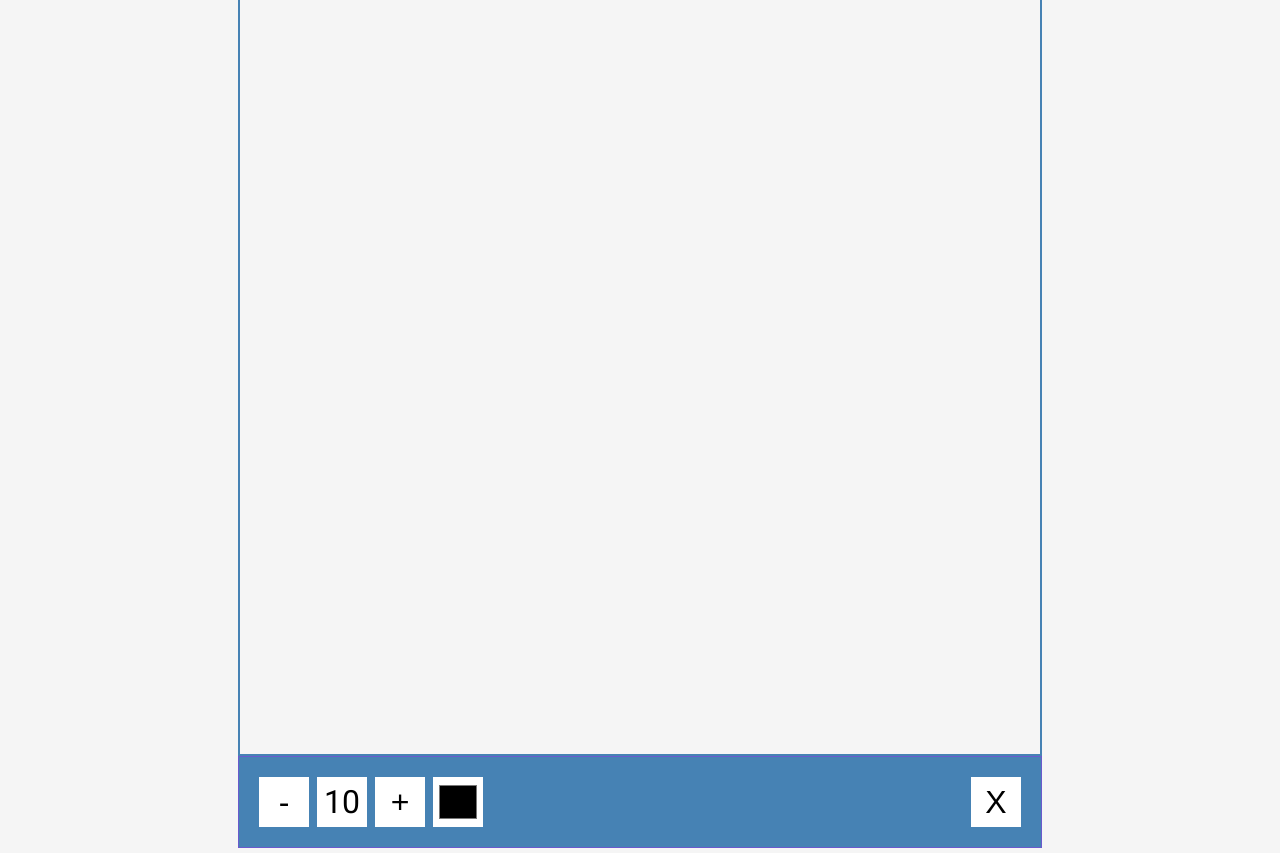
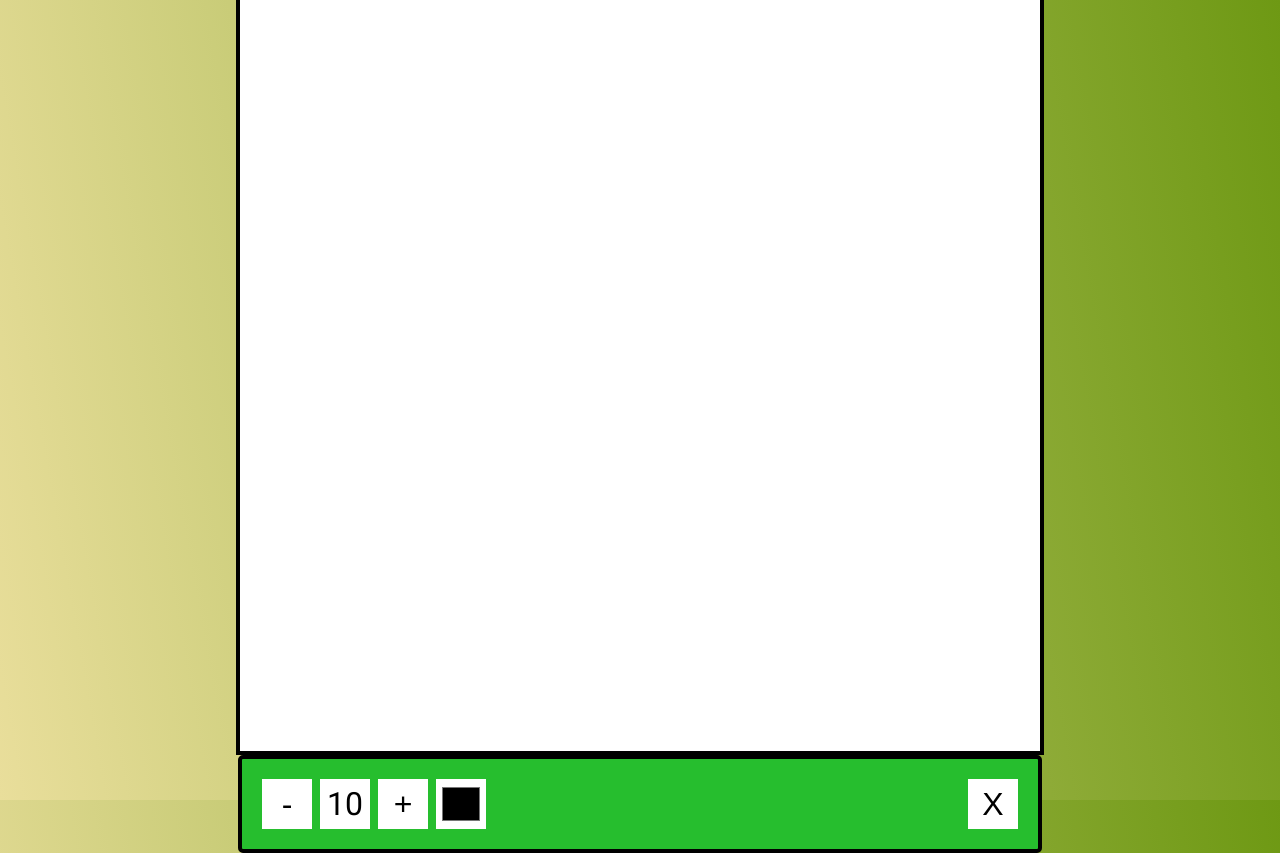
Before and after one commit to paolourciullo/drawingAPP, a plain HTML site: page index.html in a window 1280 px wide. Drawn offline with Linux system fonts and the light colour scheme.

Commit message:
add bg gradient from index

```diff
--- a/style.css
+++ b/style.css
@@ -5,7 +5,7 @@
 }
 
 body {
-    background-color: #f5f5f5;
+    background-image: linear-gradient(80deg, rgb(233, 222, 155),rgb(110, 153, 20));
     font-family: 'Roboto', sans-serif;
     display: flex;
     flex-direction: column;
@@ -17,15 +17,17 @@ body {
 }
 
 canvas {
-    border: 2px solid steelblue;
+    border: 4px solid black;
+    background-color: #fff;
 }
 
 .toolbox {
-    background-color: steelblue;
-    border: 1px solid slateblue;
+    background-color: rgb(38, 190, 46);
+    border: 4px solid black;
     display: flex;
     width: 804px;
     padding: 1rem;
+    border-radius: 5px;
 }
 
 .toolbox > * {
```
